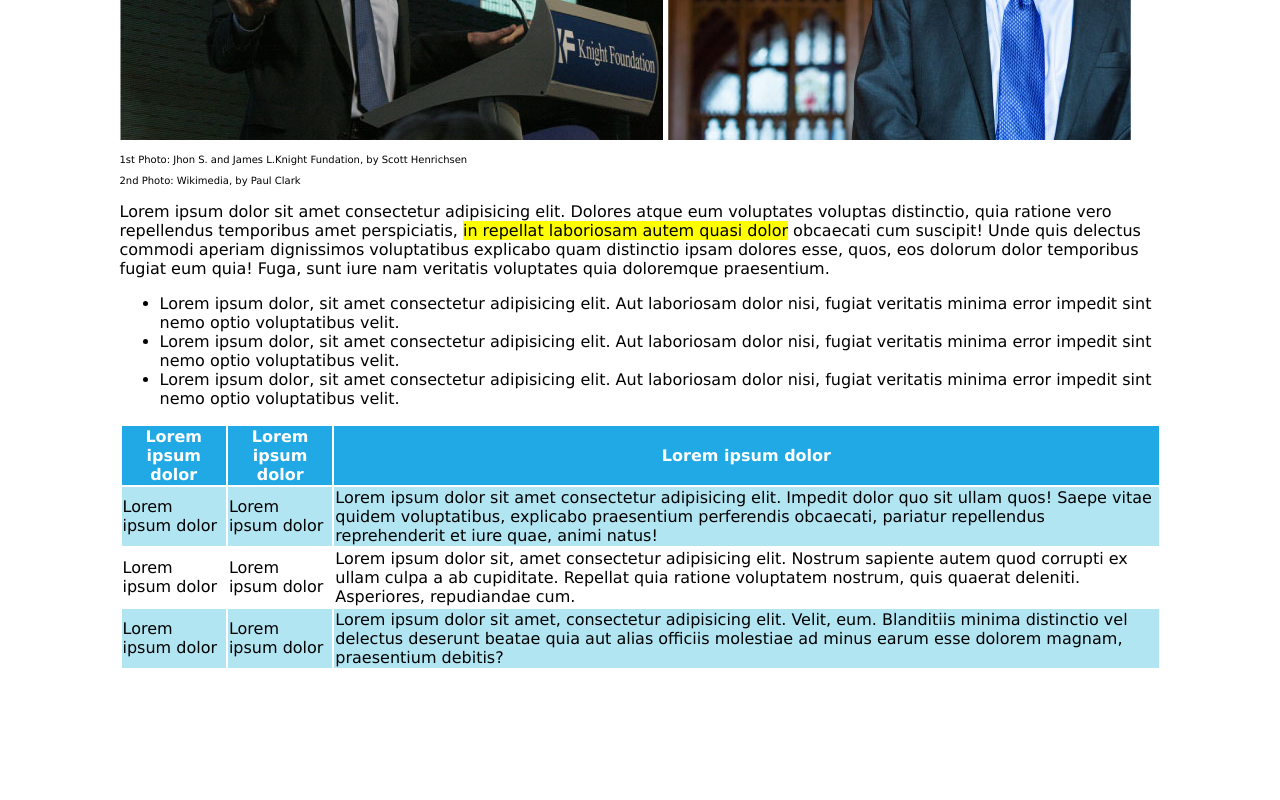
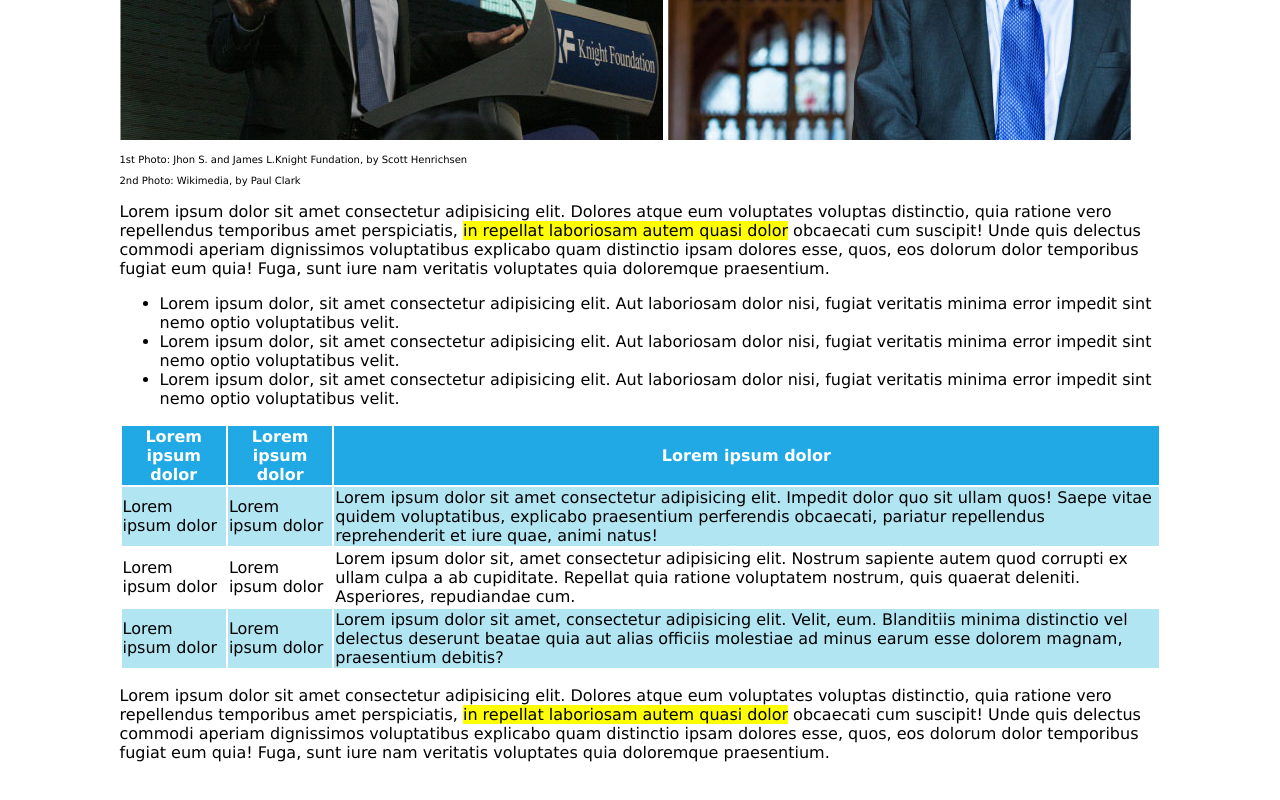
Before and after one commit to nicolas-dp/html-css-booleaner, a plain HTML site: page index.html in a window 1280 px wide. Shown: the part 462-1262 px from the top of the page. Drawn offline with Linux system fonts and the light colour scheme.

Commit message:
Add New article

```diff
--- a/index.html
+++ b/index.html
@@ -124,6 +124,13 @@
             </tr>
           </table>
 
+
+          <!--Descrizione articolo -->
+        <article class="paragrafo">
+            <p>Lorem ipsum dolor sit amet consectetur adipisicing elit. Dolores atque eum voluptates voluptas distinctio, quia ratione vero repellendus temporibus amet perspiciatis, <mark>in repellat laboriosam autem quasi dolor</mark> obcaecati cum suscipit!
+            Unde quis delectus commodi aperiam dignissimos voluptatibus explicabo quam distinctio ipsam dolores esse, quos, eos dolorum dolor temporibus fugiat eum quia! Fuga, sunt iure nam veritatis voluptates quia doloremque praesentium.
+            </p>
+        </article>
     </main>
 
     <!-- Potrebbero Interessarti -->
```
